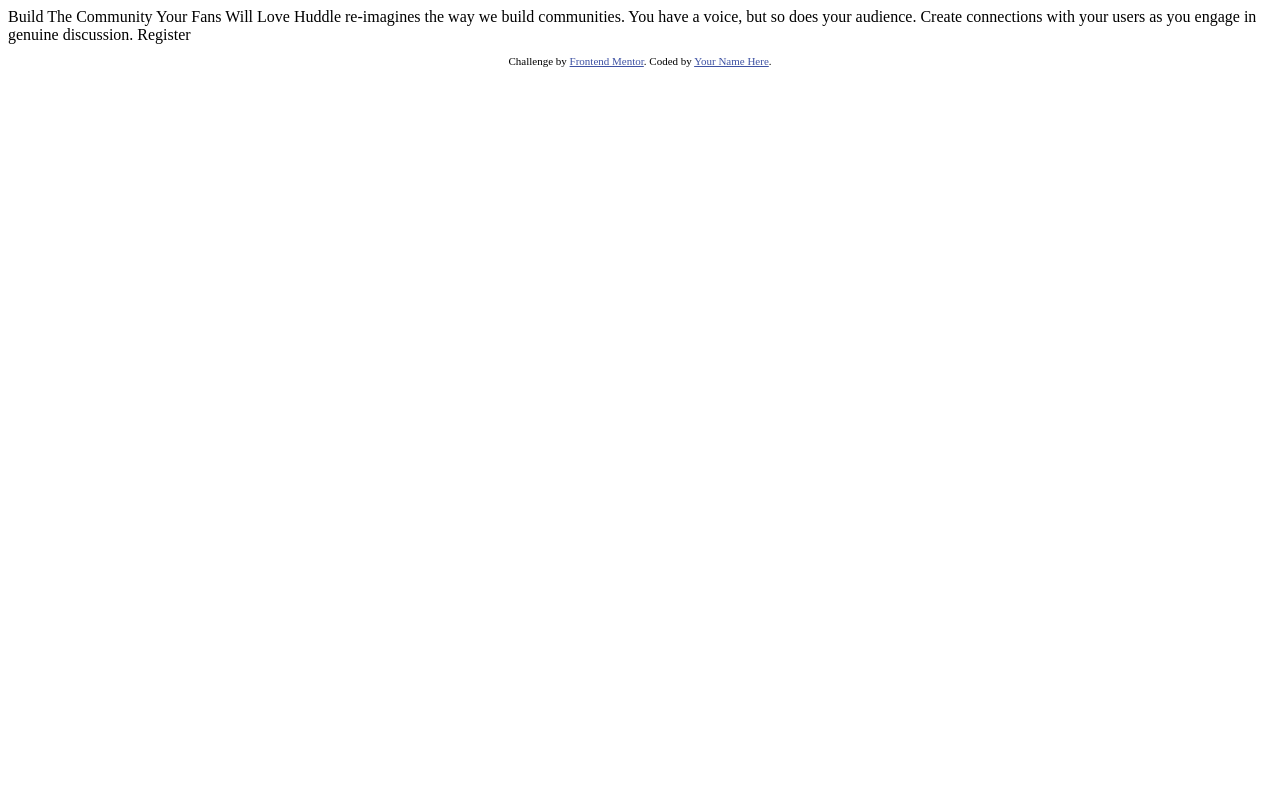
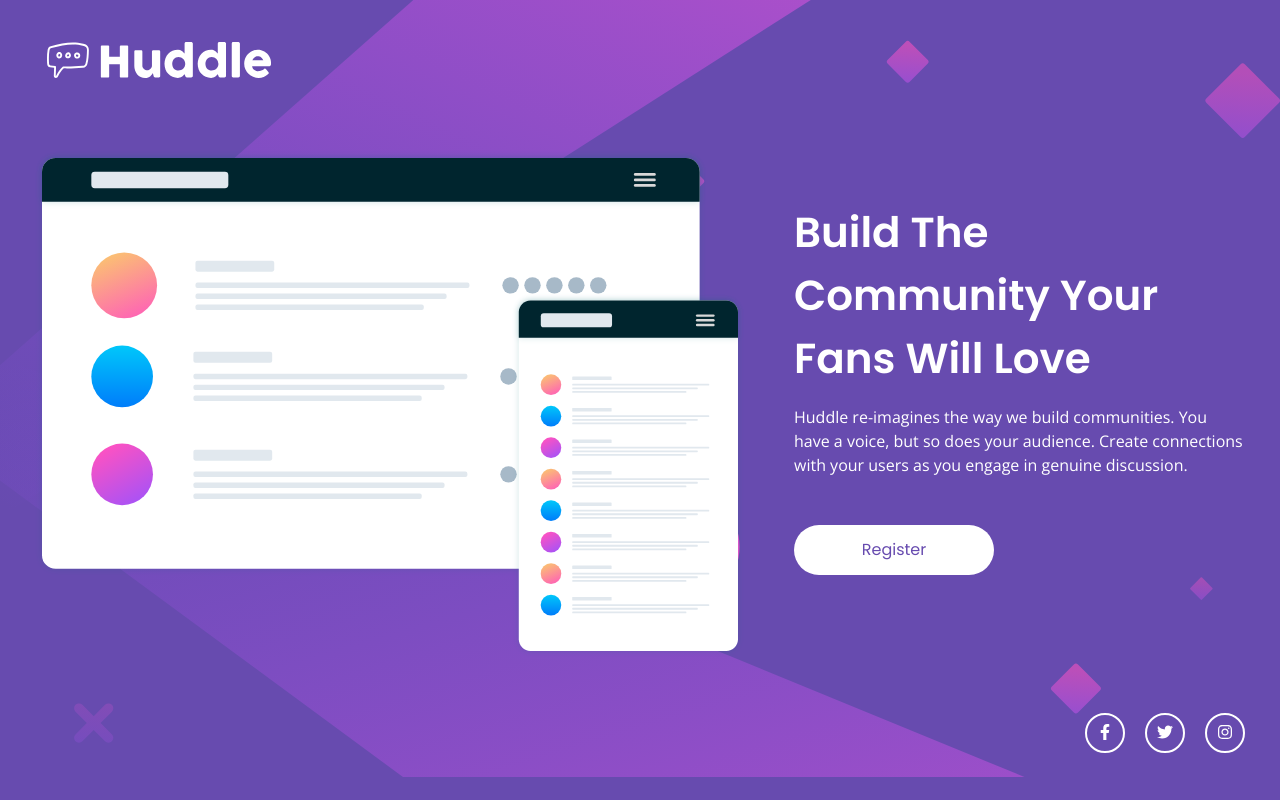
Before and after one commit to unkovicgit/huddle-landing-page-with-single-introductory-section, a plain HTML site: page index.html in a window 1280 px wide. Drawn offline with nearby package versions, Linux system fonts and the light colour scheme.

Commit message:
Finished Challenge

```diff
--- /dev/null
+++ b/css/reset.css
@@ -0,0 +1,129 @@
+/* http://meyerweb.com/eric/tools/css/reset/
+   v2.0 | 20110126
+   License: none (public domain)
+*/
+
+html,
+body,
+div,
+span,
+applet,
+object,
+iframe,
+h1,
+h2,
+h3,
+h4,
+h5,
+h6,
+p,
+blockquote,
+pre,
+a,
+abbr,
+acronym,
+address,
+big,
+cite,
+code,
+del,
+dfn,
+em,
+img,
+ins,
+kbd,
+q,
+s,
+samp,
+small,
+strike,
+strong,
+sub,
+sup,
+tt,
+var,
+b,
+u,
+i,
+center,
+dl,
+dt,
+dd,
+ol,
+ul,
+li,
+fieldset,
+form,
+label,
+legend,
+table,
+caption,
+tbody,
+tfoot,
+thead,
+tr,
+th,
+td,
+article,
+aside,
+canvas,
+details,
+embed,
+figure,
+figcaption,
+footer,
+header,
+hgroup,
+menu,
+nav,
+output,
+ruby,
+section,
+summary,
+time,
+mark,
+audio,
+video {
+	margin: 0;
+	padding: 0;
+	border: 0;
+	font-size: 100%;
+	font: inherit;
+	vertical-align: baseline;
+}
+/* HTML5 display-role reset for older browsers */
+article,
+aside,
+details,
+figcaption,
+figure,
+footer,
+header,
+hgroup,
+menu,
+nav,
+section {
+	display: block;
+}
+body {
+	line-height: 1;
+}
+ol,
+ul {
+	list-style: none;
+}
+blockquote,
+q {
+	quotes: none;
+}
+blockquote:before,
+blockquote:after,
+q:before,
+q:after {
+	content: "";
+	content: none;
+}
+table {
+	border-collapse: collapse;
+	border-spacing: 0;
+}
--- /dev/null
+++ b/css/styles.css
@@ -0,0 +1,208 @@
+@import url("https://fonts.googleapis.com/css2?family=Open+Sans&family=Poppins:wght@400;600&display=swap");
+
+:root {
+	--primaray-color: hsl(257, 40%, 49%);
+	--secondary-color: hsl(300, 69%, 71%);
+	--body-font: "Open Sans", sans-serif;
+	--heading-font: "Poppins", sans-serif;
+}
+
+*,
+*::after,
+*::before {
+	box-sizing: inherit;
+}
+
+html {
+	box-sizing: border-box;
+	font-size: 62.5%;
+}
+
+body {
+	min-height: 100vh;
+	background-color: var(--primaray-color);
+	background-image: url(../images/bg-mobile.svg);
+	background-repeat: no-repeat;
+	background-position: top right;
+	font-family: var(--body-font);
+	background-size: contain;
+	font-size: 1.6rem;
+	line-height: 1.5;
+	padding: 3rem 3.5rem;
+	color: #fff;
+}
+
+@media (min-width: 1000px) {
+	body {
+		background-image: url(../images/bg-desktop.svg);
+	}
+}
+
+.container {
+	width: 100%;
+	margin: 0 auto;
+}
+
+@media (min-width: 500px) {
+	.container {
+		width: 80%;
+	}
+}
+
+@media (min-width: 700px) {
+	.container {
+		width: 65%;
+	}
+}
+
+@media (min-width: 1000px) {
+	.container {
+		max-width: 128rem;
+		width: 100%;
+	}
+}
+
+.header {
+	margin-bottom: 5.5rem;
+}
+
+.header__img {
+	width: 40%;
+}
+
+@media (min-width: 1000px) {
+	.header__img {
+		width: 20%;
+	}
+}
+
+main {
+	margin-bottom: 6.5rem;
+}
+
+@media (min-width: 1000px) {
+	main {
+		margin-bottom: 0rem;
+	}
+
+	main .container {
+		display: grid;
+		grid-template-columns: auto 1fr;
+		column-gap: 5rem;
+	}
+}
+
+.illustration {
+	margin-bottom: 5rem;
+}
+
+.illustration__img {
+	width: 100%;
+}
+
+.content {
+	text-align: center;
+}
+
+@media (min-width: 1000px) {
+	.content {
+		text-align: start;
+	}
+}
+
+.content__title {
+	font-family: var(--heading-font);
+	font-size: 2.4rem;
+	font-weight: 600;
+	margin-bottom: 1.5rem;
+}
+
+@media (min-width: 1000px) {
+	.content__title {
+		text-align: start;
+		margin-top: 5rem;
+		font-size: 4.2rem;
+	}
+}
+
+.content__text {
+	margin-bottom: 2em;
+}
+
+.btn:link,
+.btn:visited {
+	text-decoration: none;
+	display: inline-flex;
+	background-color: #fff;
+	width: 20rem;
+	height: 4rem;
+	border-radius: 10rem;
+	justify-content: center;
+	align-items: center;
+	color: var(--primaray-color);
+	font-family: var(--heading-font);
+	transition: 0.3s linear;
+}
+
+.btn:active,
+.btn:hover {
+	background-color: var(--secondary-color);
+	color: #fff;
+}
+
+@media (min-width: 1000px) {
+	.content__text {
+		margin-bottom: 3em;
+	}
+
+	.btn:link,
+	.btn:visited {
+		height: 5rem;
+	}
+}
+
+.footer__list {
+	display: flex;
+	justify-content: center;
+	align-items: center;
+}
+
+@media (min-width: 1000px) {
+	.footer__list {
+		justify-content: flex-end;
+	}
+}
+
+.footer__item {
+	width: 4rem;
+	height: 4rem;
+	border: 2px solid #fff;
+	border-radius: 50%;
+	display: flex;
+	justify-content: center;
+	cursor: pointer;
+	align-items: center;
+	transition: 0.3s linear;
+}
+
+.footer__item:hover {
+	border: 2px solid var(--secondary-color);
+}
+
+.footer__item:hover svg {
+	fill: var(--secondary-color);
+}
+
+.footer__item:nth-child(2) {
+	margin: 0 2rem;
+}
+
+.footer__link {
+	line-height: 1;
+}
+
+.footer__link svg {
+	fill: #fff;
+	height: 1.6rem;
+	transition: 0.3s linear;
+}
--- a/index.html
+++ b/index.html
@@ -1,33 +1,89 @@
 <!DOCTYPE html>
 <html lang="en">
   <head>
-  <meta charset="UTF-8">
-  <meta name="viewport" content="width=device-width, initial-scale=1.0"> <!-- displays site properly based on user's device -->
+    <meta charset="UTF-8" />
+    <meta name="viewport" content="width=device-width, initial-scale=1.0" />
 
-  <link rel="icon" type="image/png" sizes="32x32" href="./images/favicon-32x32.png">
+    <link
+      rel="icon"
+      type="image/png"
+      sizes="32x32"
+      href="./images/favicon-32x32.png"
+    />
 
-  <title>Frontend Mentor | Huddle landing page with single introductory section</title>
+    <link rel="stylesheet" href="css/reset.css" />
+    <link rel="stylesheet" href="css/styles.css" />
 
-  <!-- Feel free to remove these styles or customise in your own stylesheet 👍 -->
-  <style>
-    .attribution { font-size: 11px; text-align: center; }
-    .attribution a { color: hsl(228, 45%, 44%); }
-  </style>
+    <title>
+      Frontend Mentor | Huddle landing page with single introductory section
+    </title>
   </head>
   <body>
+    <header class="header">
+      <div class="container">
+        <a href="#" class="header__logo">
+          <img src="images/logo.svg" alt="Huddle" class="header__img" />
+        </a>
+      </div>
+    </header>
 
+    <main>
+      <div class="container">
+        <figure class="illustration">
+          <img
+            src="images/illustration-mockups.svg"
+            alt="desktop and mobile app mockup"
+            class="illustration__img"
+          />
+        </figure>
+        <div class="content">
+          <h1 class="content__title">
             Build The Community Your Fans Will Love
+          </h1>
+          <p class="content__text">
+            Huddle re-imagines the way we build communities. You have a voice,
+            but so does your audience. Create connections with your users as you
+            engage in genuine discussion.
+          </p>
+          <a href="#" class="btn">Register</a>
+        </div>
+      </div>
+    </main>
 
-  Huddle re-imagines the way we build communities. You have a voice, but so does your audience.
-  Create connections with your users as you engage in genuine discussion.
-
-  Register
-
-  <footer>
-    <p class="attribution">
-      Challenge by <a href="https://www.frontendmentor.io?ref=challenge" target="_blank">Frontend Mentor</a>.
-      Coded by <a href="#">Your Name Here</a>.
-    </p>
+    <footer class="footer">
+      <div class="container">
+        <ul class="footer__list">
+          <li class="footer__item">
+            <a href="#" class="footer__link">
+              <svg xmlns="http://www.w3.org/2000/svg" viewBox="0 0 320 512">
+                <path
+                  d="M279.14 288l14.22-92.66h-88.91v-60.13c0-25.35 12.42-50.06 52.24-50.06h40.42V6.26S260.43 0 225.36 0c-73.22 0-121.08 44.38-121.08 124.72v70.62H22.89V288h81.39v224h100.17V288z"
+                />
+              </svg>
+            </a>
+          </li>
+          <li class="footer__item">
+            <a href="#" class="footer__link">
+              <svg xmlns="http://www.w3.org/2000/svg" viewBox="0 0 512 512">
+                <path
+                  d="M459.37 151.716c.325 4.548.325 9.097.325 13.645 0 138.72-105.583 298.558-298.558 298.558-59.452 0-114.68-17.219-161.137-47.106 8.447.974 16.568 1.299 25.34 1.299 49.055 0 94.213-16.568 130.274-44.832-46.132-.975-84.792-31.188-98.112-72.772 6.498.974 12.995 1.624 19.818 1.624 9.421 0 18.843-1.3 27.614-3.573-48.081-9.747-84.143-51.98-84.143-102.985v-1.299c13.969 7.797 30.214 12.67 47.431 13.319-28.264-18.843-46.781-51.005-46.781-87.391 0-19.492 5.197-37.36 14.294-52.954 51.655 63.675 129.3 105.258 216.365 109.807-1.624-7.797-2.599-15.918-2.599-24.04 0-57.828 46.782-104.934 104.934-104.934 30.213 0 57.502 12.67 76.67 33.137 23.715-4.548 46.456-13.32 66.599-25.34-7.798 24.366-24.366 44.833-46.132 57.827 21.117-2.273 41.584-8.122 60.426-16.243-14.292 20.791-32.161 39.308-52.628 54.253z"
+                />
+              </svg>
+            </a>
+          </li>
+          <li class="footer__item">
+            <a href="#" class="footer__link">
+              <svg xmlns="http://www.w3.org/2000/svg" viewBox="0 0 448 512">
+                <path
+                  d="M224.1 141c-63.6 0-114.9 51.3-114.9 114.9s51.3 114.9 114.9 114.9S339 319.5 339 255.9 287.7 141 224.1 141zm0 189.6c-41.1 0-74.7-33.5-74.7-74.7s33.5-74.7 74.7-74.7 74.7 33.5 74.7 74.7-33.6 74.7-74.7 74.7zm146.4-194.3c0 14.9-12 26.8-26.8 26.8-14.9 0-26.8-12-26.8-26.8s12-26.8 26.8-26.8 26.8 12 26.8 26.8zm76.1 27.2c-1.7-35.9-9.9-67.7-36.2-93.9-26.2-26.2-58-34.4-93.9-36.2-37-2.1-147.9-2.1-184.9 0-35.8 1.7-67.6 9.9-93.9 36.1s-34.4 58-36.2 93.9c-2.1 37-2.1 147.9 0 184.9 1.7 35.9 9.9 67.7 36.2 93.9s58 34.4 93.9 36.2c37 2.1 147.9 2.1 184.9 0 35.9-1.7 67.7-9.9 93.9-36.2 26.2-26.2 34.4-58 36.2-93.9 2.1-37 2.1-147.8 0-184.8zM398.8 388c-7.8 19.6-22.9 34.7-42.6 42.6-29.5 11.7-99.5 9-132.1 9s-102.7 2.6-132.1-9c-19.6-7.8-34.7-22.9-42.6-42.6-11.7-29.5-9-99.5-9-132.1s-2.6-102.7 9-132.1c7.8-19.6 22.9-34.7 42.6-42.6 29.5-11.7 99.5-9 132.1-9s102.7-2.6 132.1 9c19.6 7.8 34.7 22.9 42.6 42.6 11.7 29.5 9 99.5 9 132.1s2.7 102.7-9 132.1z"
+                />
+              </svg>
+            </a>
+          </li>
+        </ul>
+      </div>
     </footer>
   </body>
 </html>
+
+<!--! Font Awesome Pro 6.1.1 by @fontawesome - https://fontawesome.com License - https://fontawesome.com/license (Commercial License) Copyright 2022 Fonticons, Inc. -->
```
Also changed, not shown: design/active-states.jpg (deleted), design/desktop-design.jpg (deleted), design/desktop-preview.jpg (deleted), design/mobile-design.jpg (deleted), screenshot-mob.png (added), screenshot.png (added), 3 other files. Lines whose indentation alone changed are shown as unchanged.
